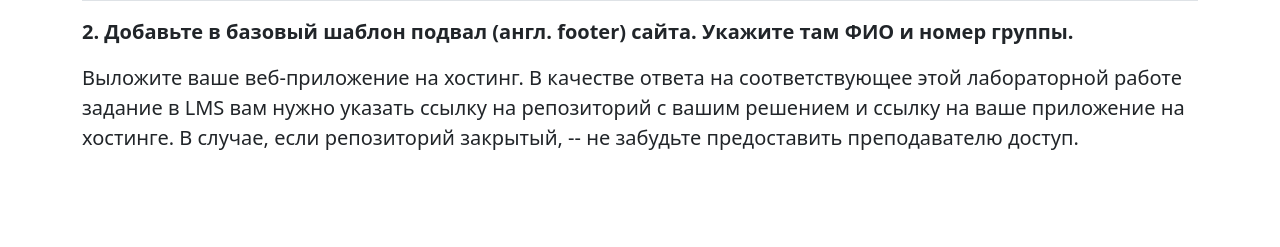
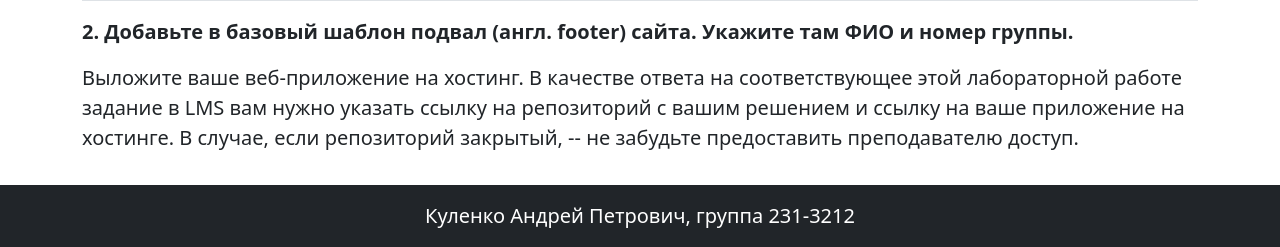
Before and after one commit to Jeropeesee-Bashan/webapps-231-3212, a Flask app: page / in a window 1280 px wide. Shown: the part 2004-2251 px from the top of the page. Before the commit the page ends 2154 px from the top, so only its background shows below. Run offline with Flask 2, Linux system fonts and the light colour scheme.

Commit message:
Добавить footer для lab1

```diff
--- a/lab1/app/static/styles.css
+++ b/lab1/app/static/styles.css
@@ -5,3 +5,16 @@ body {
 .avatar {
     max-width: 100%;
 }
+
+footer {
+    text-align: center;
+    padding: 1rem;
+}
+
+footer p {
+    margin: 0;
+}
+
+container * {
+    margin-bottom: 1rem;
+}
--- a/lab1/app/templates/base.html
+++ b/lab1/app/templates/base.html
@@ -50,8 +50,11 @@
         </div>
     </main>
 
+    <footer class="bg-dark text-white">
+      <p>Куленко Андрей Петрович, группа 231-3212</p>
+    </footer>
+
     <script src="https://cdn.jsdelivr.net/npm/bootstrap@5.0.2/dist/js/bootstrap.bundle.min.js" integrity="sha384-MrcW6ZMFYlzcLA8Nl+NtUVF0sA7MsXsP1UyJoMp4YLEuNSfAP+JcXn/tWtIaxVXM" crossorigin="anonymous"></script>
-    <script src="{{ url_for('static', filename='main.js') }}" defer></script>
 
   </body>
 </html>
```
